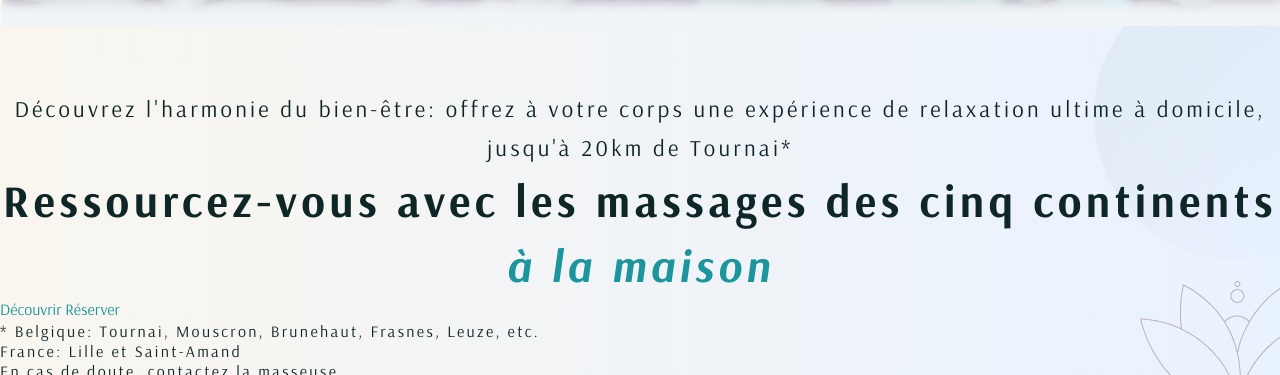
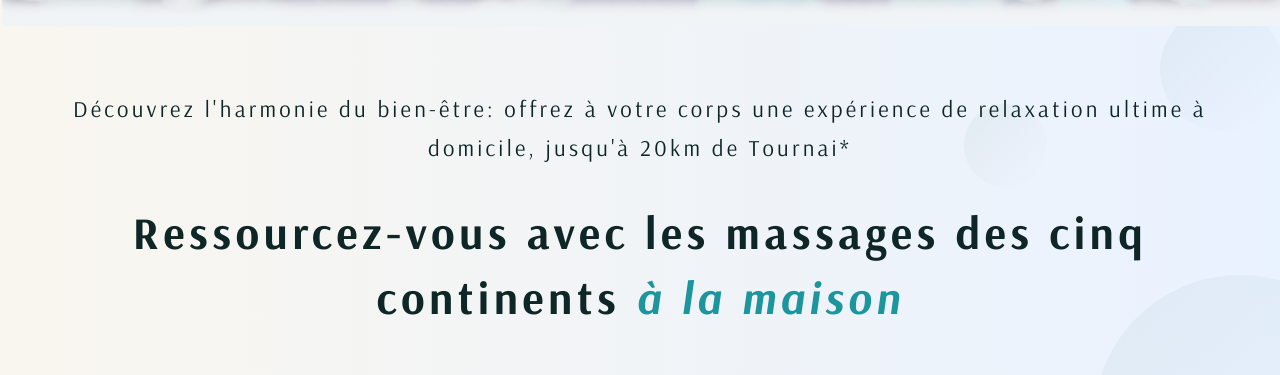
Before and after one commit to WandoCode/la-parenthese-website, a plain HTML site: page index.html in a window 1280 px wide. Shown: the part 2224-2599 px from the top of the page. Drawn offline with Linux system fonts and the light colour scheme.

Commit message:
Add style for the home section

```diff
--- a/index.html
+++ b/index.html
@@ -81,7 +81,7 @@
           <img
             class="pictures__img main__images"
             src="./public/bottle-salt-lg.png"
-            alt="bottle-salt-lg"
+            alt="Small bottle of essential oil on blue cristals with camomile and lavender"
           />
         </picture>
       </div>
--- a/stylesheets/components/_button.scss
+++ b/stylesheets/components/_button.scss
@@ -4,6 +4,28 @@
 
 @use '../abstracts/' as *;
 
-.button {
-  background-color: red;
+.btn {
+  display: flex;
+  align-items: center;
+  justify-content: center;
+
+  width: in-rem(175);
+  height: in-rem(45);
+
+  border-radius: in-rem(9);
+
+  box-shadow: 0px 4px 10px 0px rgba(0, 0, 0, 0.25);
+
+  &--primary {
+    background: linear-gradient(
+      176deg,
+      var(--clr-secondary-400) 0%,
+      var(--clr-secondary-400) 50.66%,
+      var(--clr-secondary-800) 100%
+    );
+  }
+
+  &--secondary {
+    border: 2px solid var(--clr-secondary-400);
+  }
 }
--- a/stylesheets/layout/_main.scss
+++ b/stylesheets/layout/_main.scss
@@ -29,13 +29,4 @@
   &__images {
     width: 100%;
   }
-
-  &__text {
-    & .h2 {
-      margin-bottom: in-rem(32);
-    }
-    & .h1 {
-      margin-bottom: in-rem(64);
-    }
-  }
 }
--- a/stylesheets/pages/_home.scss
+++ b/stylesheets/pages/_home.scss
@@ -1,2 +1,29 @@
+@use '../abstracts/' as *;
+
 .home {
+  &__text {
+    display: flex;
+    flex-direction: column;
+    align-items: center;
+
+    padding-inline: in-rem(16);
+
+    & .h2 {
+      margin-bottom: in-rem(32);
+    }
+    & .h1 {
+      margin-bottom: in-rem(64);
+    }
+  }
+
+  &__cta {
+    display: grid;
+    gap: in-rem(16);
+
+    margin-bottom: in-rem(64);
+  }
+
+  &__sm-text {
+    margin-bottom: in-rem(64);
+  }
 }
```
Also changed, not shown: stylesheets/main.css, 1 other file.
